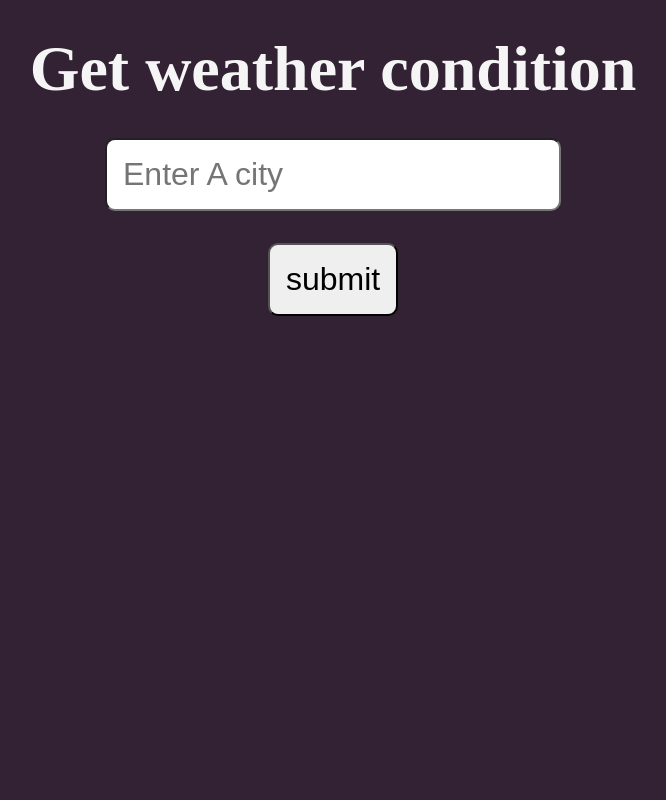
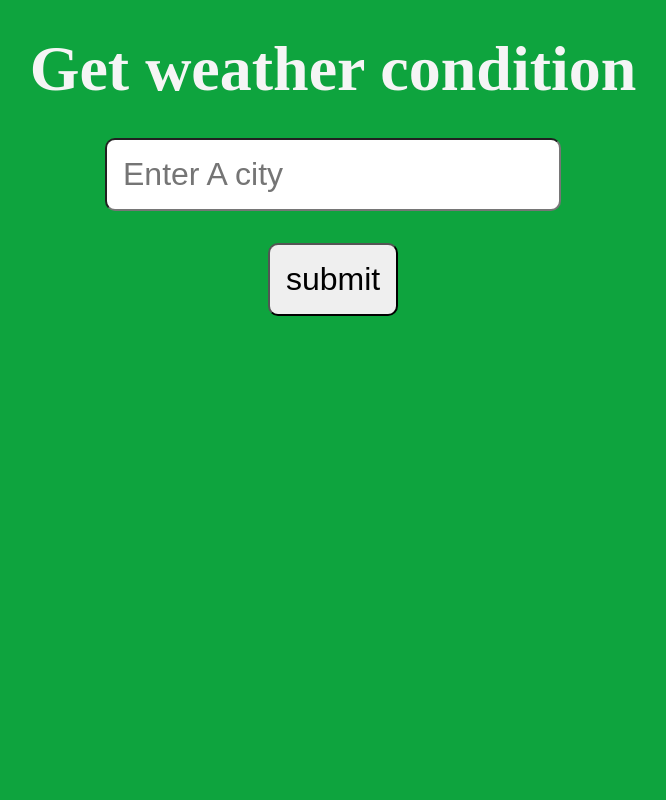
Before and after one commit to SIRUP1999/Weather_app, a Flask app: page / in a window 1280 px wide. Shown: the whole page, without its empty margins (307-973 px from the left). Run offline with Flask 3, Linux system fonts and the light colour scheme.

Commit message:
updated css

```diff
--- a/static/styles/styloe.css
+++ b/static/styles/styloe.css
@@ -5,7 +5,7 @@
 }
 body {
   padding: 2rem;
-  background-color: #323;
+  background-color: rgb(14, 164, 62);
   color: whitesmoke;
   min-height: 100vh;
   display: flex;
```
